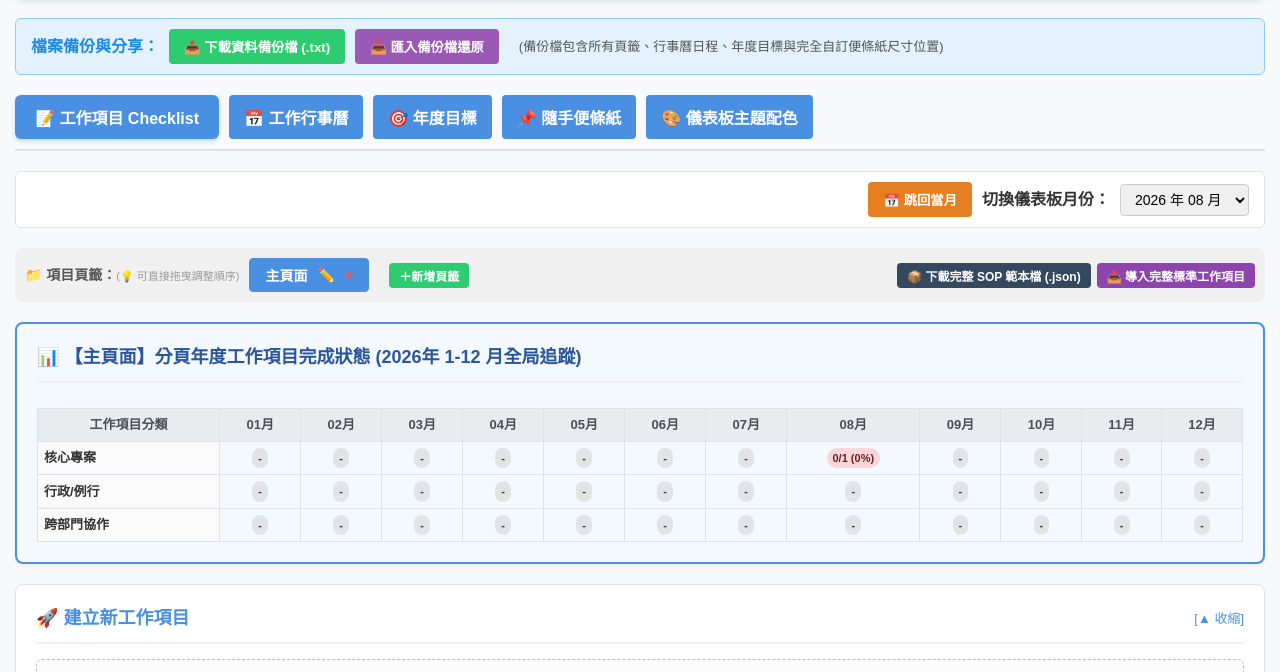
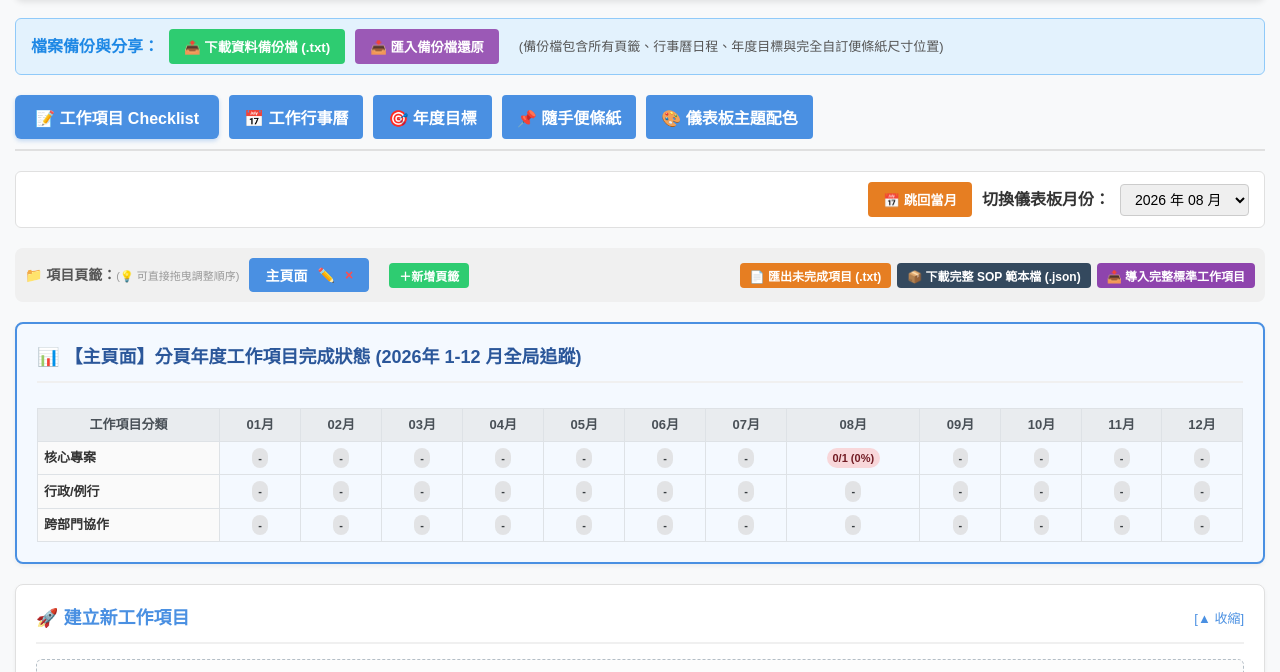
Before and after one commit to vivianlai-create/Work-Calendar, a plain HTML site: page index.html in a window 1280 px wide. Shown: the part 93-765 px from the top of the page. Drawn offline with Linux system fonts and the light colour scheme; no server answers.

Commit message:
Update index.html

```diff
--- a/index.html
+++ b/index.html
@@ -363,6 +363,7 @@
       <button class="btn btn-success" style="padding: 4px 10px; font-size: 12px; margin-left: 10px;" onclick="addNewSubTab()">＋新增頁籤</button>
 
       <span style="margin-left: auto; display: inline-flex; gap: 6px;">
+        <button class="btn" style="background-color: #e67e22; padding: 4px 10px; font-size: 12px;" onclick="exportIncompleteTasksTXT()">📄 匯出未完成項目 (.txt)</button>
         <button class="btn" style="background-color: #34495e; padding: 4px 10px; font-size: 12px;" onclick="exportFullChecklistSOPTemplate()">📦 下載完整 SOP 範本檔 (.json)</button>
         <button class="btn" style="background-color: #8e44ad; padding: 4px 10px; font-size: 12px;" onclick="document.getElementById('import-checklist-input').click()">📥 導入完整標準工作項目</button>
         <input type="file" id="import-checklist-input" style="display: none;" accept=".json" onchange="importFullChecklistSOPTemplate(this)">
@@ -1864,6 +1865,69 @@
     saveToLocalStorage();
   }
 
+  /* ================== 📄 一鍵轉出未完成工作項目 (.txt) ================== */
+  function exportIncompleteTasksTXT() {
+    const currentMonth = state.currentMonth;
+    const monthData = state.checklistData[currentMonth] || {};
+
+    let txtContent = `========================================\n`;
+    txtContent += `📋 未完成工作項目清單 (${currentMonth})\n`;
+    txtContent += `匯出時間：${new Date().toLocaleString('zh-TW')}\n`;
+    txtContent += `========================================\n\n`;
+
+    let totalIncomplete = 0;
+
+    // 走訪所有頁籤
+    subTabs.forEach(tabName => {
+      const items = monthData[tabName] || [];
+      const incompleteItems = items.filter(item => !item.completed);
+
+      if (incompleteItems.length > 0) {
+        txtContent += `【 📁 頁籤：${tabName} 】\n`;
+        txtContent += `----------------------------------------\n`;
+
+        // 按分類整理
+        categories.forEach(cat => {
+          const catItems = incompleteItems.filter(item => item.category === cat);
+          if (catItems.length > 0) {
+            txtContent += `  🏷️ 分類：${cat}\n`;
+            catItems.forEach((item, idx) => {
+              totalIncomplete++;
+              txtContent += `    ${idx + 1}. [待辦] ${item.text}`;
+              if (item.detail) txtContent += `  (細項: ${item.detail})`;
+              if (item.note) txtContent += `  [備註: ${item.note}]`;
+              txtContent += `\n`;
+
+              // 注意事項（若有換行則縮排顯示）
+              if (item.notice) {
+                const formattedNotice = item.notice.split('\n').map(line => `       ⚠️ 注意: ${line}`).join('\n');
+                txtContent += `${formattedNotice}\n`;
+              }
+            });
+            txtContent += `\n`;
+          }
+        });
+        txtContent += `\n`;
+      }
+    });
+
+    if (totalIncomplete === 0) {
+      alert(`🎉 太棒了！${currentMonth} 月份沒有任何未完成的工作項目！`);
+      return;
+    }
+
+    txtContent += `========================================\n`;
+    txtContent += `總計未完成項目：${totalIncomplete} 項\n`;
+    txtContent += `========================================\n`;
+
+    // 下載 TXT 檔案
+    const blob = new Blob([txtContent], { type: "text/plain;charset=utf-8" });
+    const link = document.createElement("a");
+    link.href = URL.createObjectURL(blob);
+    link.download = `未完成工作項目清單_${currentMonth}.txt`;
+    link.click();
+  }
+
   function exportFullChecklistSOPTemplate() {
     const currentMonthChecklist = state.checklistData[state.currentMonth] || {};
 
```
